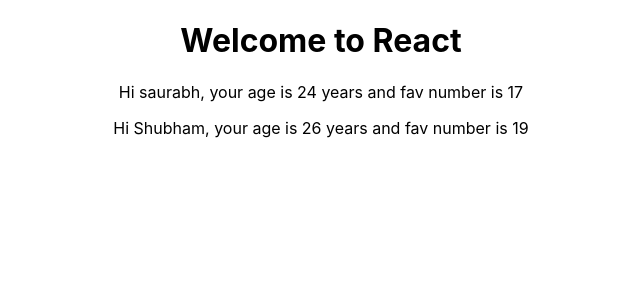
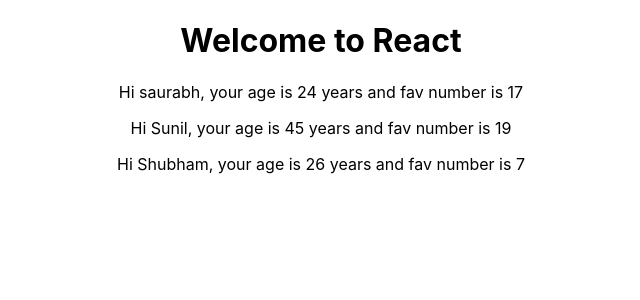
Before and after one commit to UnixLoverSaurabh/react-complete-guide, a React (Create React App) app: page / in a window 1280 px wide. Shown: the top 300 px of the page, without its empty margins (319-959 px from the left). Built offline with nearby package versions, Linux system fonts and the light colour scheme.

Commit message:
state and children property

```diff
--- a/src/App.js
+++ b/src/App.js
@@ -1,17 +1,31 @@
-import React from 'react';
+import React, { Component } from 'react';
 import './App.css';
 import Person from './Person/Person.js';
 
-function App() {
+class App extends Component {
+
+  state = {
+    persons : [
+      {name : "saurabh", age : 24},
+      {name : "Shubham", age : 26},
+      {name : "Sunil", age : 45}
+    ]
+  }
+
+  render() {
     return (
       <div className="App">
         <header className="App-header">
           <h1>Welcome to React</h1>
-          <Person name="saurabh" age="24"/>
-          <Person name="Shubham" age="26"/>
+            <Person name={this.state.persons[0].name} age={this.state.persons[0].age}/>
+
+            <Person name={this.state.persons[2].name} age={this.state.persons[2].age}> This is children under third person </Person>
+
+            <Person name={this.state.persons[1].name} age={this.state.persons[1].age}/>
         </header>
       </div>
     );
   }
+}
 
 export default App;
--- a/src/Person/Person.js
+++ b/src/Person/Person.js
@@ -3,10 +3,12 @@
 const person = (props) => {
 
     return (
-        <p>
-            Hi {props.name}, your age is {props.age} years and fav number is {Math.floor(Math.random() * 20)}
-        </p>
-    )
+        <div>
+            <p> Hi {props.name}, your age is {props.age} years and fav number is {Math.floor(Math.random() * 20)} </p>
+
+            <p>{props.childern} </p>
+        </div>
+    );
 };
 
 export default person;
```
Lines whose indentation alone changed are shown as unchanged.
